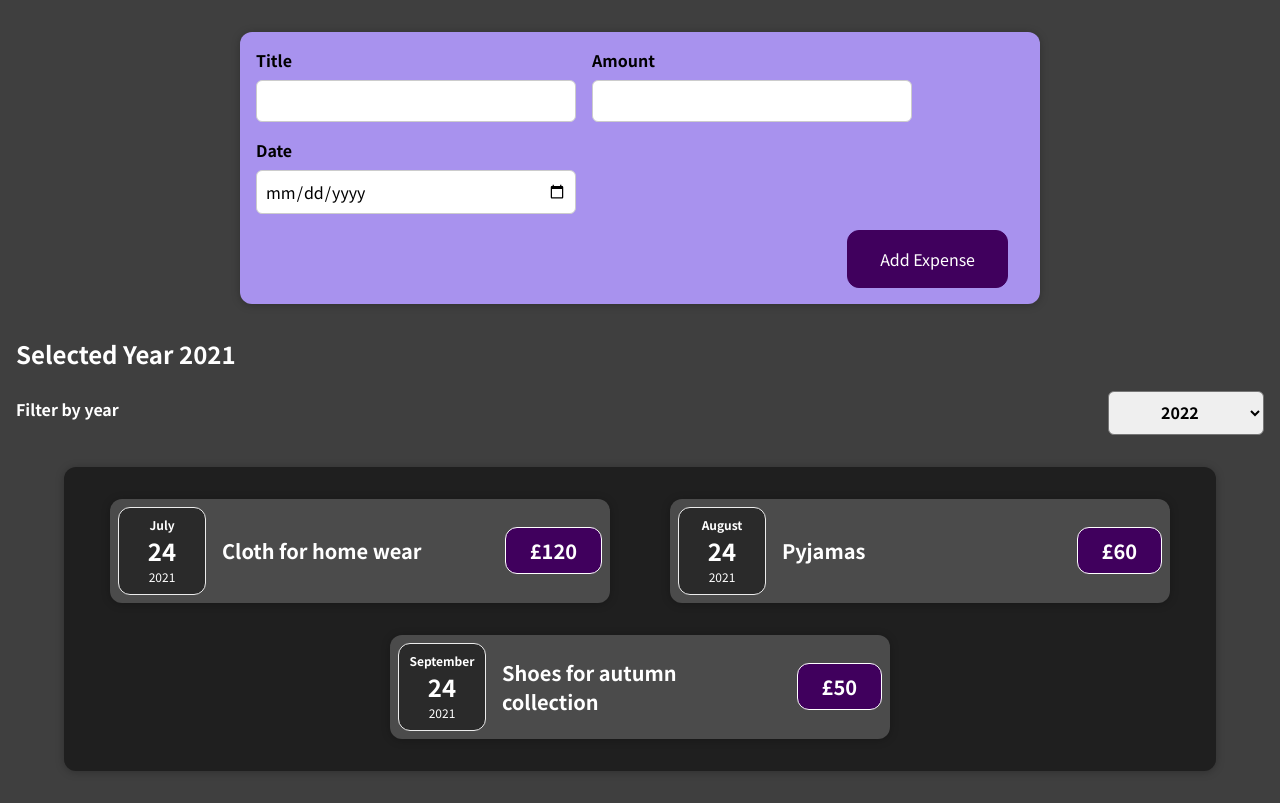
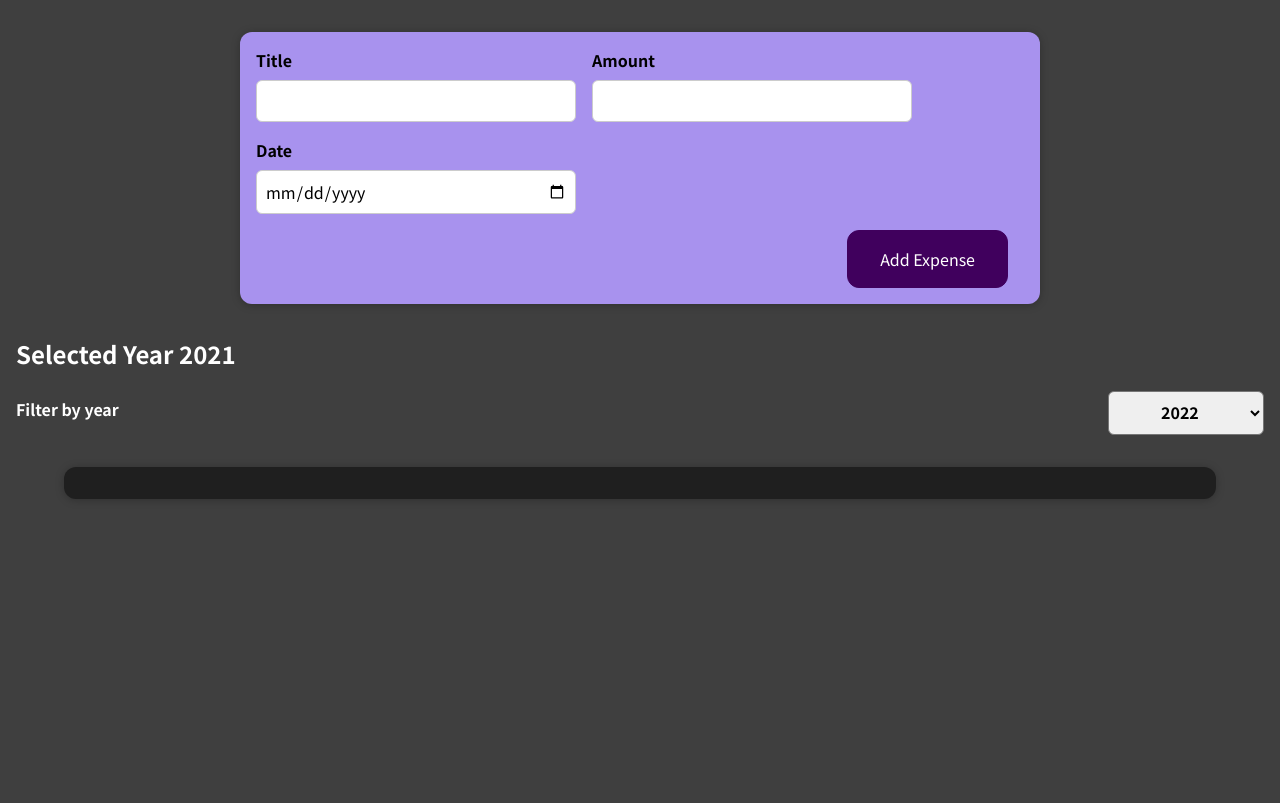
Before and after one commit to mariya-podosinova/my-cloth-expense-tracker, a React (Create React App) app: page / in a window 1280 px wide. Built offline with nearby package versions, Linux system fonts and the light colour scheme.

Commit message:
add filter by year

```diff
--- a/src/App.js
+++ b/src/App.js
@@ -8,13 +8,13 @@ const INITIAL_EXPENSES = [
     id: 'el1',
     title: 'Cloth for home wear',
     amount: 120,
-    date: new Date(2021, 6, 24),
+    date: new Date(2020, 6, 24),
   },
   {
     id: 'el2',
     title: 'Pyjamas',
     amount: 60,
-    date: new Date(2021, 7, 24),
+    date: new Date(2020, 7, 24),
   },
   {
     id: 'el3',
--- a/src/components/Expenses/Expenses.js
+++ b/src/components/Expenses/Expenses.js
@@ -10,12 +10,21 @@ function Expenses(props) {
   const filterChangeHandler = (selectedYear) => {
     setYear(selectedYear)
   }
+
+  const filteredExpenses = props.expenses.filter((el) => {
+    return el.date.getFullYear().toString() === year
+  })
   return (
     <div>
       <ExpensesFilter onChangeFilter={filterChangeHandler} year={year} />
       <Card className="expenses">
-        {props.expenses.map((el) => (
-          <ExpenseItem title={el.title} date={el.date} amount={el.amount} />
+        {filteredExpenses.map((el) => (
+          <ExpenseItem
+            key={el.id}
+            title={el.title}
+            date={el.date}
+            amount={el.amount}
+          />
         ))}
       </Card>
     </div>
```
Also changed, not shown: 1 other file (tests, documents, lock files or other folders).
